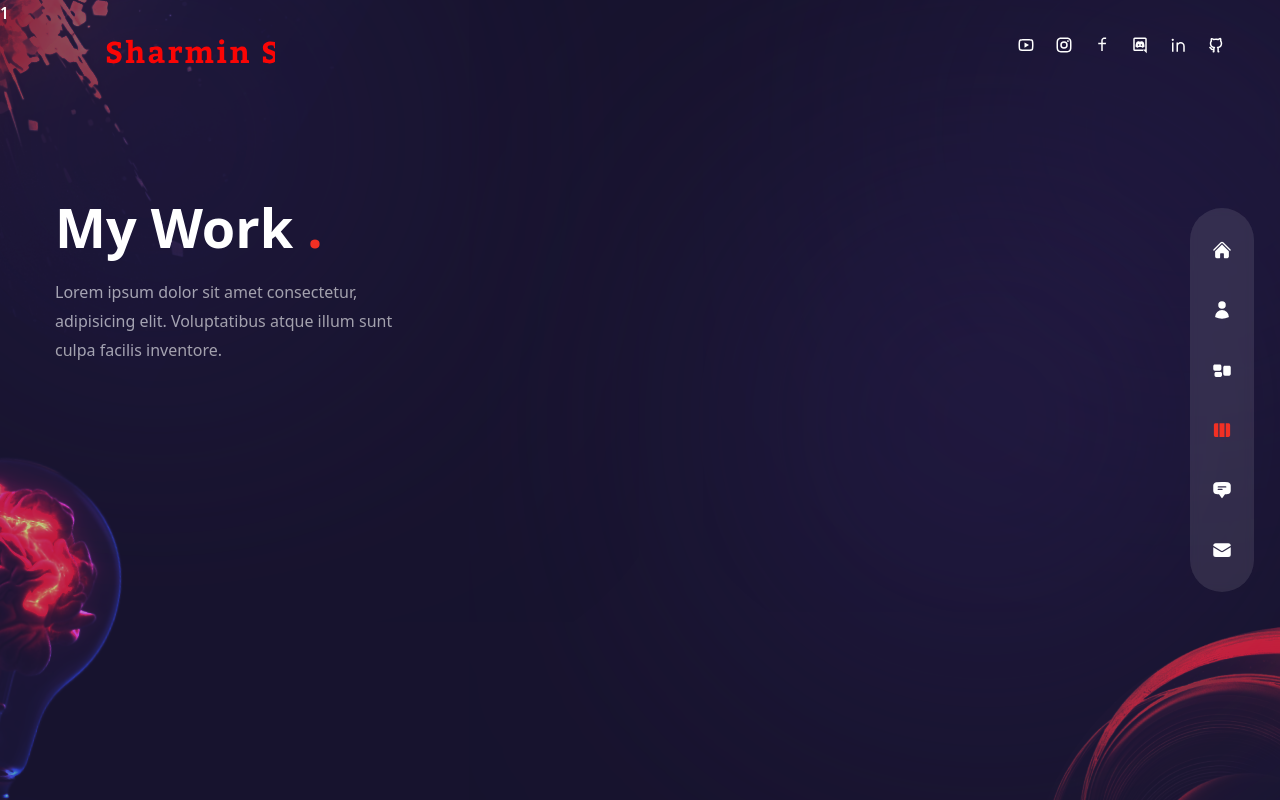
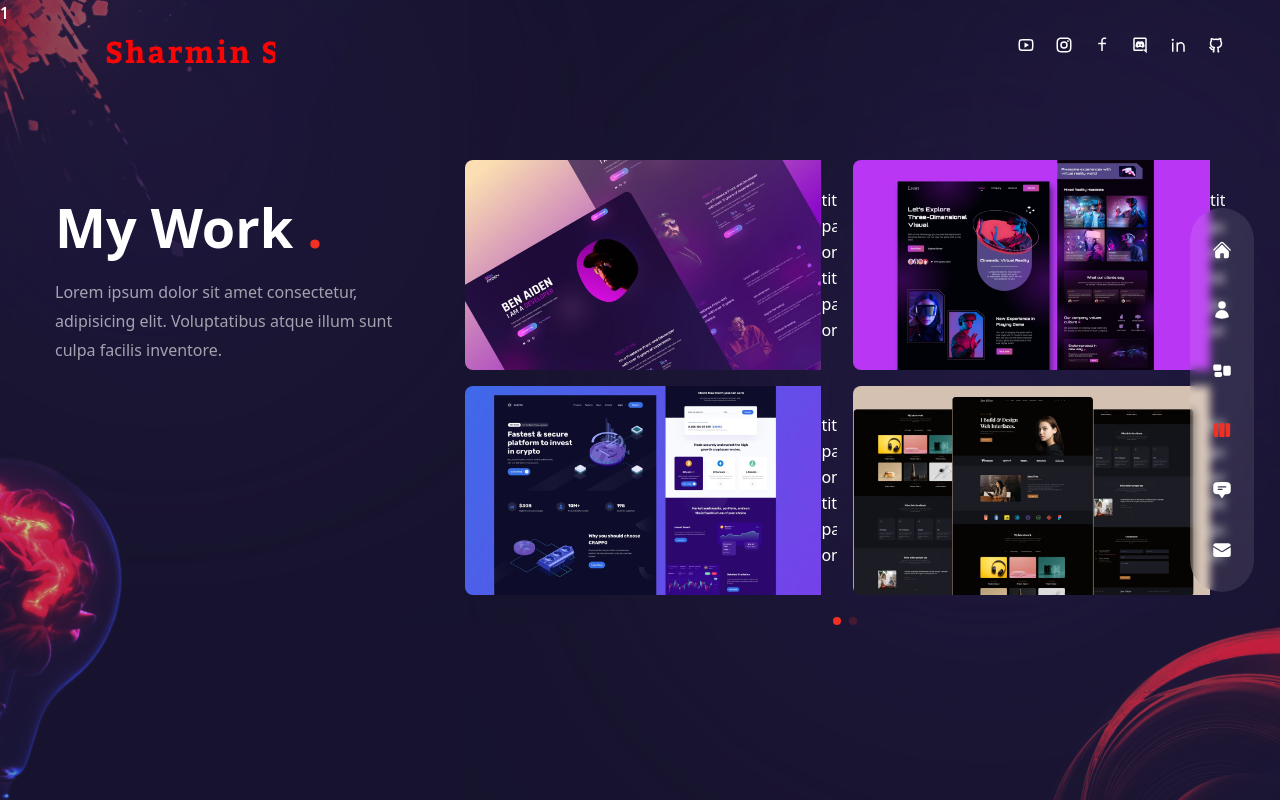
Before and after one commit to Sharmin64/my-next-portfolio, a Next.js app: page /work in a window 1280 px wide. Built offline with nearby package versions, Linux system fonts and the light colour scheme.

Commit message:
workslider updated

```diff
--- a/components/WorkSlider.js
+++ b/components/WorkSlider.js
@@ -70,13 +70,16 @@ const WorkSlider = () => {
       className="h-[280px] sm:h-[480px]"
     >
       {workSlides.slides.map((slide, index) => {
-        return;
+        return (
           <SwiperSlide key={index}>
             <div className="grid grid-cols-2 grid-rows-2 gap-4 cursor-pointer">
               {slide.images.map((image, index) => {
                 return (
-                <div key={index}>
-                  <div>
+                  <div
+                    className="relative rounded-lg overflow-hidden flex items-center justify-center group"
+                    key={index}
+                  >
+                    <div className="flex items-center justify-center relative overflow-hidden">
                       {/* images */}
                       <Image
                         src={image.path}
@@ -84,12 +87,23 @@ const WorkSlider = () => {
                         height={300}
                         alt="image"
                       />
+                      <div className="absolute inset-0 bg-gradient-to-l from-transparent via-[#e838cc] to-[#4a22bd] opacity-0 group-hover:opacity-80 transition-all duration-700"></div>
+                      {/* title */}
+                      <div>
+                        <div>
+                          {/* title part 1 */}
+                          <div>title part one</div>
+                          {/* title part 1 */}
+                          <div>title part one</div>
+                        </div>
+                      </div>
                     </div>
                   </div>
                 );
               })}
             </div>
-        </SwiperSlide>;
+          </SwiperSlide>
+        );
       })}
     </Swiper>
   );
```
Lines whose indentation alone changed are shown as unchanged.
